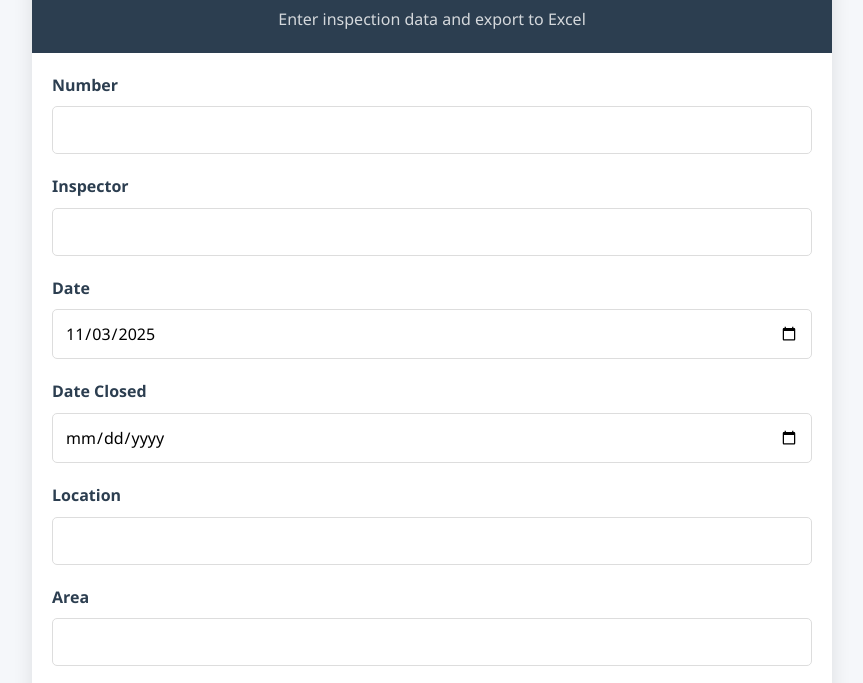
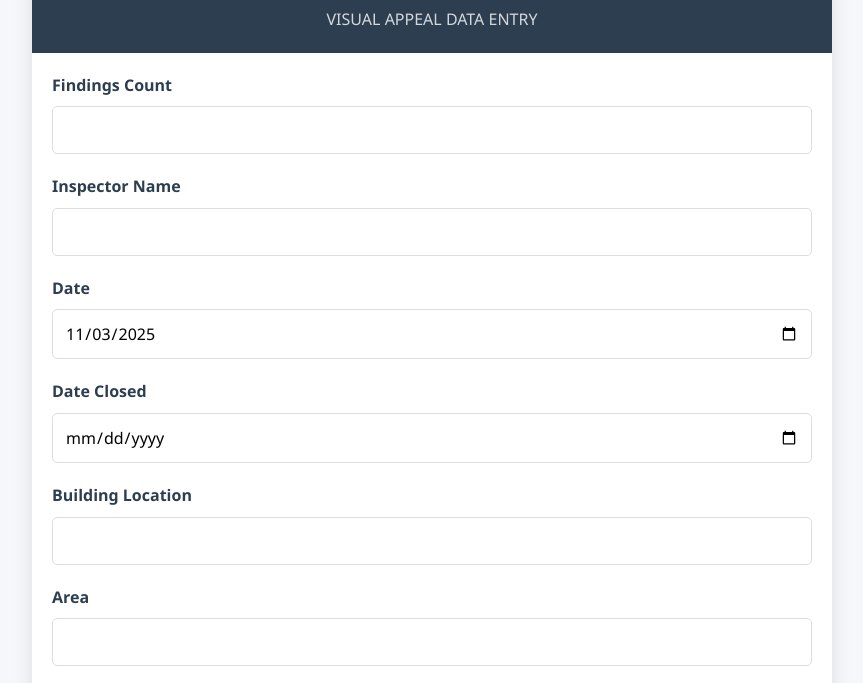
Before and after one commit to hunterjava514/freetry, a plain HTML site: page index.html in a window 1280 px wide. Shown: the part 74-757 px from the top of the page, without its empty margins (208-1071 px from the left). Drawn offline with Linux system fonts and the light colour scheme.

Commit message:
Update labels in data entry form

```diff
--- a/index.html
+++ b/index.html
@@ -195,18 +195,18 @@
     <div class="container">
         <header>
             <h1>Data Entry Form</h1>
-            <p class="subtitle">Enter inspection data and export to Excel</p>
+            <p class="subtitle">VISUAL APPEAL DATA ENTRY</p>
         </header>
 
         <div class="form-container">
             <form id="dataForm">
                 <div class="form-group">
-                    <label for="number">Number</label>
+                    <label for="number">Findings Count</label>
                     <input type="text" id="number" required>
                 </div>
 
                 <div class="form-group">
-                    <label for="inspector">Inspector</label>
+                    <label for="inspector">Inspector Name</label>
                     <input type="text" id="inspector" required>
                 </div>
 
@@ -221,7 +221,7 @@
                 </div>
 
                 <div class="form-group">
-                    <label for="location">Location</label>
+                    <label for="location">Building Location</label>
                     <input type="text" id="location" required>
                 </div>
 
```
